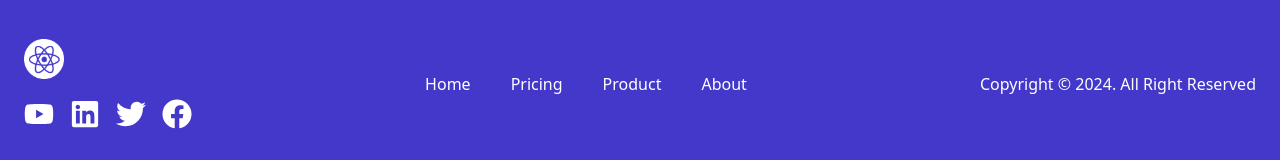
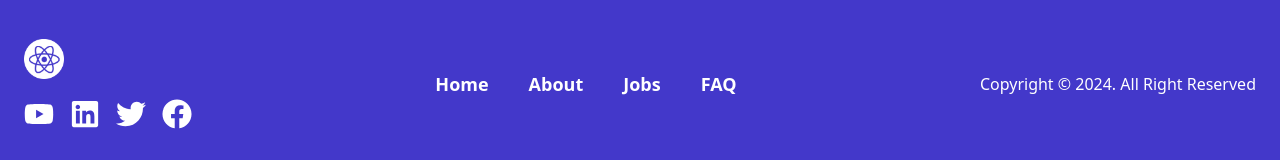
Before and after one commit to Udeme98/React-Jobs, a React (Vite) app: page / in a window 1280 px wide. Shown: the part 654-814 px from the top of the page. Built offline with nearby package versions, Linux system fonts and the light colour scheme; no server answers.

Commit message:
footer section: links path/route setup

```diff
--- a/src/components/Footer.jsx
+++ b/src/components/Footer.jsx
@@ -14,26 +14,26 @@ const Footer = () => {
             <img className="h-10 w-auto mb-5" src={logo} alt="React Jobs" />
           </div>
           <div className="flex justify-center space-x-4">
-            <FaYoutube className="inline-block text-3xl text-white" />
-            <FaLinkedin className="inline-block text-3xl text-white" />
-            <FaTwitter className="inline-block text-3xl text-white" />
-            <FaFacebook className="inline-block text-3xl text-white" />
+            <FaYoutube className="inline-block text-3xl text-white cursor-pointer" />
+            <FaLinkedin className="inline-block text-3xl text-white cursor-pointer" />
+            <FaTwitter className="inline-block text-3xl text-white cursor-pointer" />
+            <FaFacebook className="inline-block text-3xl text-white cursor-pointer" />
           </div>
         </div>
 
         <div className="flex justify-around space-x-32 md:space-x-0">
           <div className="flex flex-col space-y-3 text-white md:flex-row md:space-x-10 md:space-y-0">
-            <Link to="#" className="hover:text-brightRed">
+            <Link to="/" className="font-bold text-lg">
               Home
             </Link>
-            <Link to="#" className="hover:text-brightRed">
-              Pricing
+            <Link to="#" className="font-bold text-lg">
+              About
             </Link>
-            <Link to="#" className="hover:text-brightRed">
-              Product
+            <Link to="/jobs" className="font-bold text-lg">
+              Jobs
             </Link>
-            <Link to="#" className="hover:text-brightRed">
-              About
+            <Link to="#" className="font-bold text-lg">
+              FAQ
             </Link>
           </div>
         </div>
```
